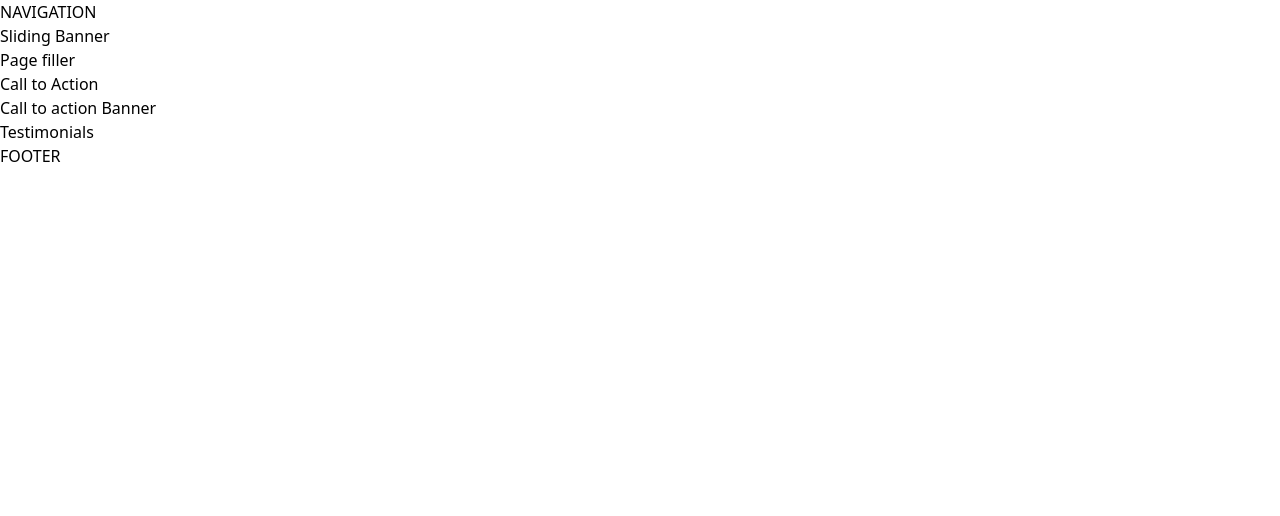
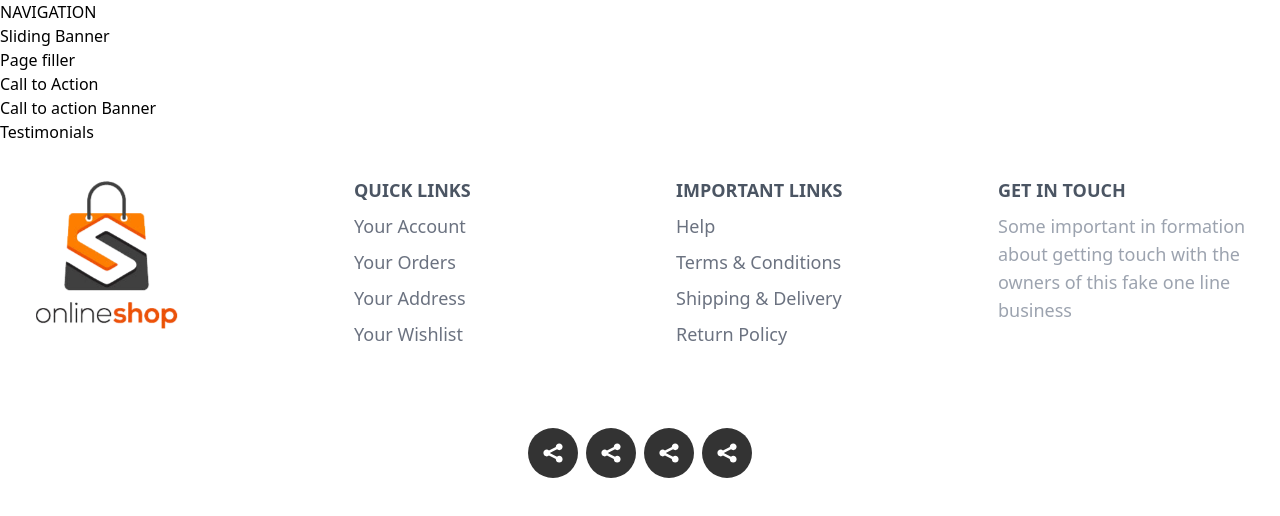
Before and after one commit to Delacruise/fakestore2, a Next.js app: page / in a window 1280 px wide. Shown: the top 516 px of the page. Built offline with nearby package versions, Linux system fonts and the light colour scheme.

Commit message:
WIP(Footer): Layout and styling

```diff
--- a/app/components/footer.tsx
+++ b/app/components/footer.tsx
@@ -4,7 +4,69 @@ import { SocialIcon } from 'react-social-icons';
 export default function footer() {
   return (
     <footer>
-      FOOTER
+      <div className='flex w-full p-4 text-center text-white text-3xl  gap-10 justify-between'>
+        <div className='w-1/4 p-4'>
+          <img src='/logo2.png' alt='Logo' width={150} height={150} />
+        </div>
+        <div className='w-1/4 p-4'>
+          <p className='font-bold uppercase text-lg text-left mb-2 text-gray-600 '>
+            Quick Links
+          </p>
+          <p className='text-gray-500 font-normal text-lg text-left hover:text-orange-600 transition-colors duration-500 cursor-pointer pb-2'>
+            Your Account
+          </p>
+          <p className='text-gray-500 font-normal text-lg text-left hover:text-orange-600 transition-colors duration-500 cursor-pointer pb-2'>
+            Your Orders
+          </p>
+          <p className='text-gray-500 font-normal text-lg text-left hover:text-orange-600 transition-colors duration-500 cursor-pointer pb-2'>
+            Your Address
+          </p>
+          <p className='text-gray-500 font-normal text-lg text-left hover:text-orange-600 transition-colors duration-500 cursor-pointer pb-2'>
+            Your Wishlist
+          </p>
+        </div>
+        <div className='w-1/4 p-4'>
+          <p className='font-bold uppercase text-lg text-left mb-2 text-gray-600'>
+            important links
+          </p>
+          <p className='text-gray-500 font-normal text-lg text-left hover:text-orange-600 transition-colors duration-500 cursor-pointer pb-2'>
+            Help
+          </p>
+          <p className='text-gray-500 font-normal text-lg text-left hover:text-orange-600 transition-colors duration-500 cursor-pointer pb-2'>
+            Terms & Conditions
+          </p>
+          <p className='text-gray-500 font-normal text-lg text-left hover:text-orange-600 transition-colors duration-500 cursor-pointer pb-2'>
+            Shipping & Delivery
+          </p>
+          <p className='text-gray-500 font-normal text-lg text-left hover:text-orange-600 transition-colors duration-500 cursor-pointer pb-2'>
+            Return Policy
+          </p>
+        </div>
+        <div className='w-1/4 p-4'>
+          <p className='font-bold uppercase text-lg text-left mb-2 text-gray-600'>
+            Get in touch
+          </p>
+          <p className='text-gray-400 font-normal text-lg text-left'>
+            Some important in formation about getting touch with the owners of
+            this fake one line business
+          </p>
+        </div>
+      </div>
+
+      <div className='flex gap-2 mx-auto m-10 w-full justify-center'>
+        <div className='icon'>
+          <SocialIcon fallback='facebook' bgColor='#333' fgColor='#fff' />
+        </div>
+        <div className='text-white rounded-md text-xl'>
+          <SocialIcon fallback='twitter' bgColor='#333' fgColor='#fff' />
+        </div>
+        <div className='text-white rounded-md text-xl'>
+          <SocialIcon fallback='tiktok' bgColor='#333' fgColor='#fff' />
+        </div>
+        <div className='text-white rounded-md text-xl'>
+          <SocialIcon fallback='youtube' bgColor='#333' fgColor='#fff' />
+        </div>
+      </div>
     </footer>
   );
 }
```
